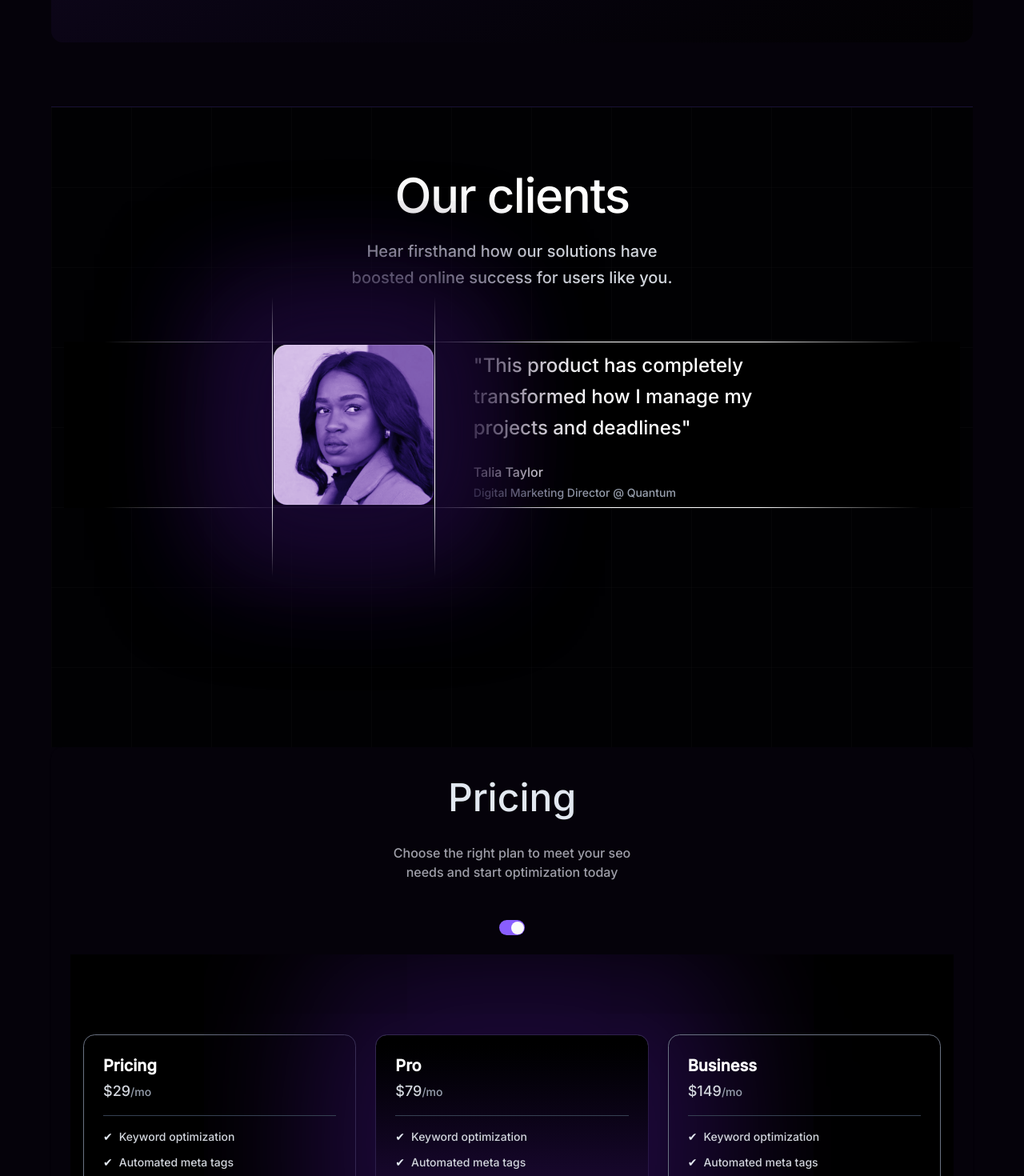
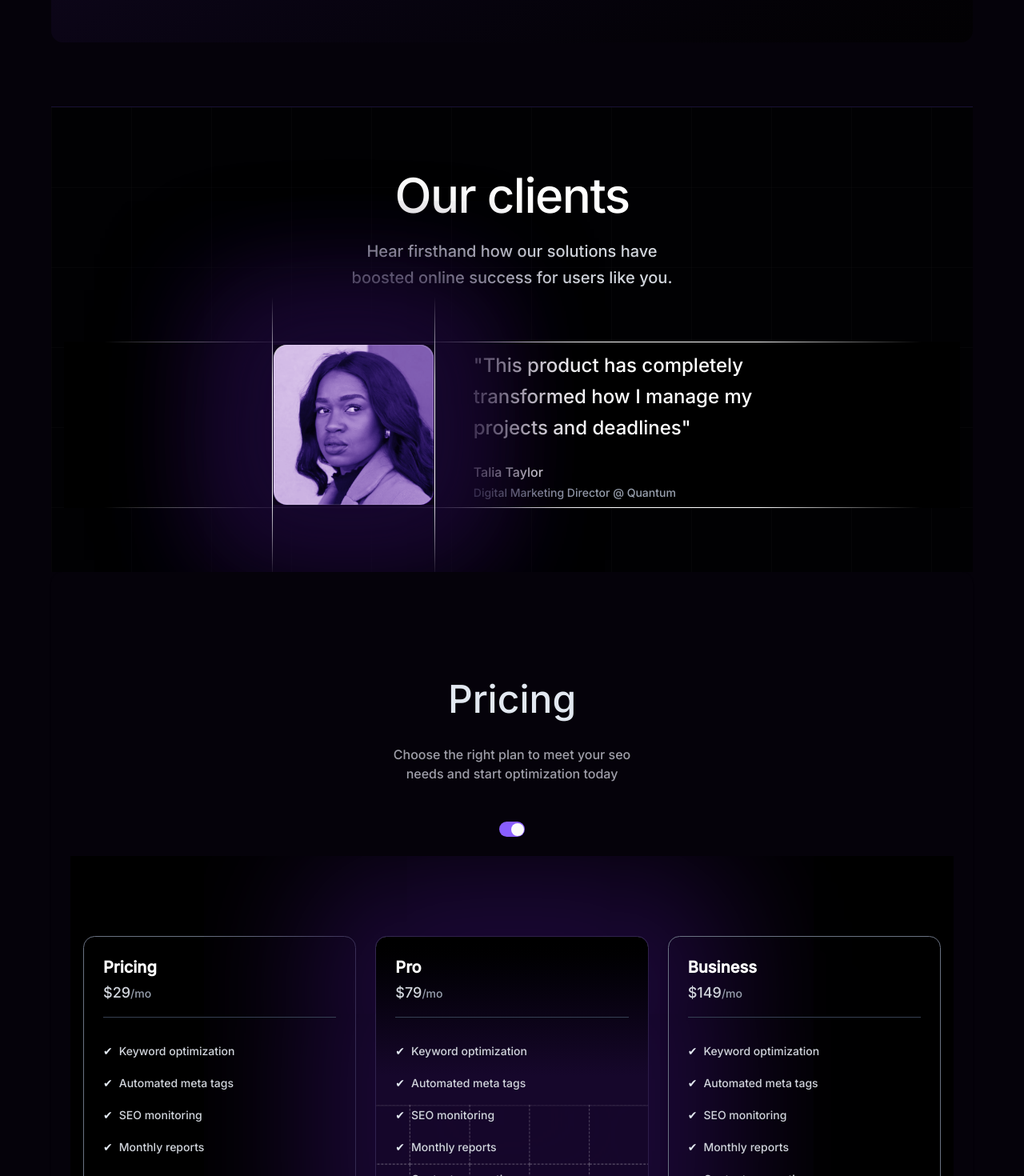
Before and after one commit to bilals2008/ai-seo, a React (Vite) app: page / in a window 1280 px wide. Shown: the part 3560-5030 px from the top of the page at 80% size. Built offline with nearby package versions, Linux system fonts and the light colour scheme.

Commit message:
fix(Client): adjust height to auto for better responsiveness; update padding in Pricing and PricingCard components

```diff
--- a/src/components/clients/Client.jsx
+++ b/src/components/clients/Client.jsx
@@ -5,7 +5,7 @@ import ClientCOntent from "./ClientCOntent";
 
 const Client = () => {
   return (
-    <div className="min-h-screen bg-[#010103] relative overflow-hidden py-20 px-4">
+    <div className=" h-auto bg-[#010103] relative overflow-hidden py-20 px-4">
       {/* Grid Pattern Background */}
       <div
         className="absolute inset-0 opacity-20"
--- a/src/components/pricing/Pricing.jsx
+++ b/src/components/pricing/Pricing.jsx
@@ -5,7 +5,7 @@ import PricingCard from './PricingCard';
 import { Switch } from "@/components/ui/switch";
 function Pricing() {
   return (
-    <Card className="max-w-6xl bg-transparent text-slate-200 border-none">
+    <Card className=" pt-30 max-w-6xl bg-transparent text-slate-200 border-none">
       <CardHeader className="text-center">
         <CardTitle className="text-5xl pb-3 font-light leading-relaxed">
           Pricing
--- a/src/components/pricing/PricingCard.jsx
+++ b/src/components/pricing/PricingCard.jsx
@@ -29,10 +29,10 @@ function PricingCard() {
                 <span className="text-sm text-gray-400">/mo</span>
               </p>
 
-              <hr className="my-4 border-gray-700" />
+              <hr className="my-4 border-gray-700 pb-4" />
 
               <div>
-                <ul className="space-y-3">
+                <ul className="space-y-5">
                   {card.features.map((feature, i) => (
                     <li
                       key={i}
```
